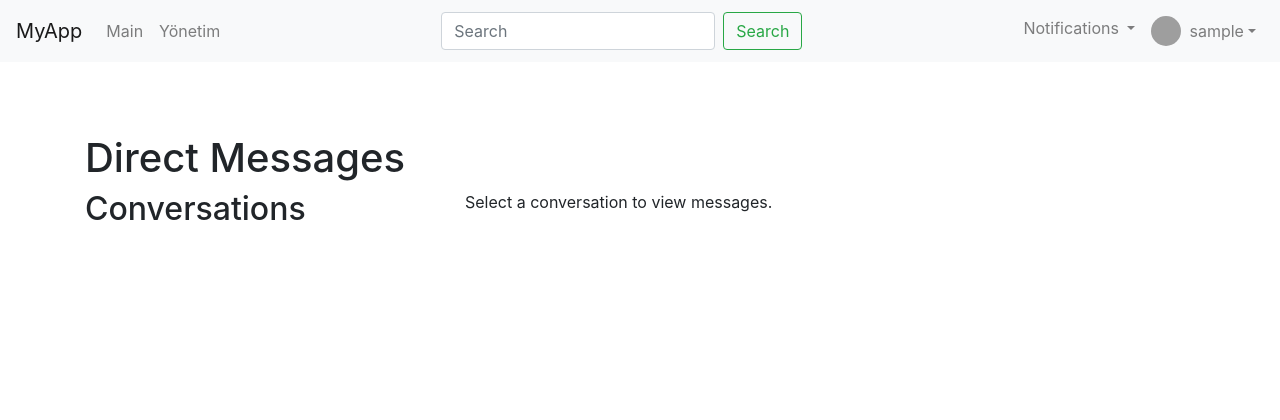
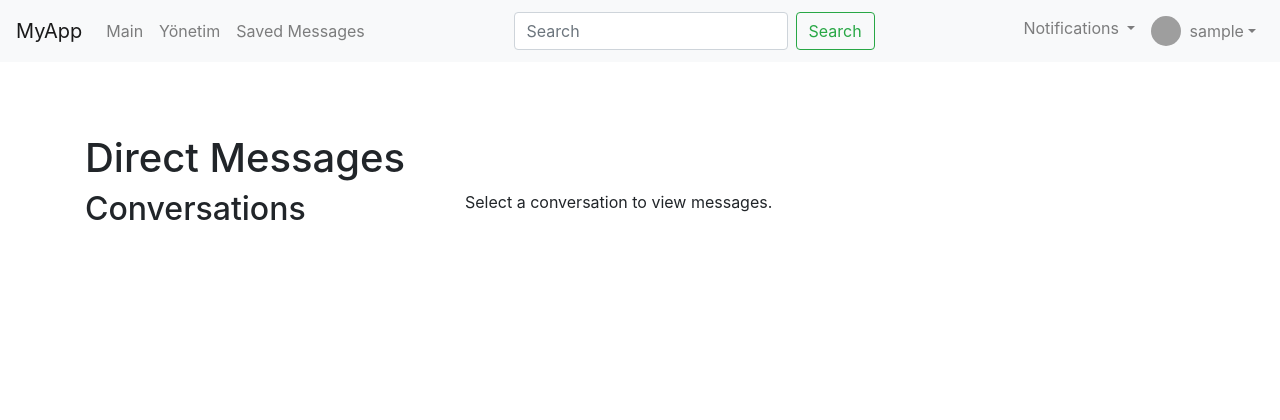
Before and after one commit to Timujaponya/ChatSite-Db-Project, a Flask app: page /direct_messages in a window 1280 px wide. Shown: the top 420 px of the page. Run offline with Flask 3, Linux system fonts and the light colour scheme; the visitor is signed in with stand-in values (Sample User, id 1); data that the repository does not hold is empty; some libraries are stand-ins or nearby versions; grey boxes are pictures that could not be loaded.

Commit message:
save message
save message

```diff
--- a/app.py
+++ b/app.py
@@ -1,6 +1,6 @@
 from flask import Flask, request, redirect, url_for, render_template, flash, session
-from settings import add_user, authenticate_user, update_user, update_password, update_profile_picture, get_user_id_by_username, get_user_profile, update_user_description
-from message_operations import add_message, list_all_messages_with_usernames, like_message, unlike_message, add_server, list_servers, delete_server, update_server, delete_message, add_dm, list_dms, delete_dm, list_dm_conversations
+from settings import add_user, authenticate_user, get_user_id_by_username, get_user_profile, update_password, update_profile_picture, update_user, update_user_description
+from message_operations import list_saved_messages, save_message, add_message, list_all_messages_with_usernames, like_message, unlike_message, add_server, list_servers, delete_server, update_server, delete_message, add_dm, list_dms, delete_dm, list_dm_conversations
 from user_operations import list_users, follow_user, unfollow_user, get_followers_count, block_user, unblock_user, is_user_blocked
 from db_utils import execute_query
 import os
@@ -86,11 +86,11 @@ def update_user_info():
     new_username = request.form['username']
     new_email = request.form['email']
     new_description = request.form['description']
-    new_role = request.form.get('role', session['role'])  # Kullanıcının rolünü değiştirmesine izin vermeyin
+    new_role = request.form.get('role', session['role'])  # Do not allow changing the user's role
     user_id = get_user_id_by_username(session['username'])
     if user_id and new_username and new_email:
         if session['role'] != 'admin':
-            new_role = session['role']  # Admin olmayan kullanıcıların rolünü değiştirmesine izin vermeyin
+            new_role = session['role']  # Do not allow non-admin users to change their role
         update_user(user_id, new_username, new_email, new_role, new_description)
         session['username'] = new_username  # Update session username
         session['role'] = new_role  # Update session role
@@ -142,8 +142,8 @@ def follow(user_id):
     flash('You are now following this user!', 'success')
     return redirect(url_for('profile', username=request.form['username']))
 
-@app.route('/unfollow/<int:user_id>', methods=['POST'])
-def unfollow(user_id):
+@app.route('/unfollow_user/<int:user_id>', methods=['POST'])
+def unfollow_user_route(user_id):
     if 'username' not in session:
         return redirect(url_for('login'))
     follower_id = get_user_id_by_username(session['username'])
@@ -253,9 +253,9 @@ def delete_server_route():
         flash('You do not have permission to perform this action.', 'danger')
         return redirect(url_for('main'))
     server_id = request.form['server_id']
-    print(f"Deleting server with ID: {server_id}")  # Hata ayıklama için log ekleyin
+    print(f"Deleting server with ID: {server_id}")  # Add log for debugging
     result = delete_server(server_id)
-    print(f"Delete result: {result}")  # Hata ayıklama için log ekleyin
+    print(f"Delete result: {result}")  # Add log for debugging
     flash('Server deleted successfully!', 'success')
     return redirect(url_for('main'))
 
@@ -280,11 +280,11 @@ def delete_message_route():
     server_id = request.form['server_id']
     user_id = get_user_id_by_username(session['username'])
 
-    # Mesajın yazarı olup olmadığını kontrol et
+    # Check if the user is the author of the message
     message_author_id = execute_query('get_message_author', (message_id,), fetch_one=True)
 
     if message_author_id and message_author_id[0] == user_id:
-        print(f"Deleting message with ID: {message_id}")  # Hata ayıklama için log ekleyin
+        print(f"Deleting message with ID: {message_id}")  # Add log for debugging
         result = delete_message(message_id)
         print(f"Delete result: {result}")  # Hata ayıklama için log ekleyin
         if result is None:
@@ -333,18 +333,18 @@ def update_user_role():
     user_id = request.form['user_id']
     new_role = request.form['role']
 
-    # Hedef kullanıcının mevcut rolünü al
+    # Get the current role of the target user
     target_user_profile = get_user_profile(user_id)
-    target_user_role = target_user_profile[4]  # Rol bilgisi 5. sütunda
+    target_user_role = target_user_profile[4]  # Role information is in the 5th column
 
-    # Eğer hedef kullanıcı admin ise, rol değişikliğine izin verme
+    # If the target user is an admin, do not allow role change
     if target_user_role == 'admin':
         flash('You cannot change the role of another admin.', 'danger')
         return redirect(url_for('admin'))
 
     update_user(user_id, role=new_role)
 
-    # Eğer güncellenen kullanıcı oturum açmış kullanıcı ise, oturumdaki rol bilgisini güncelle
+    # If the updated user is the logged-in user, update the role information in the session
     if user_id == get_user_id_by_username(session['username']):
         session['role'] = new_role
 
@@ -425,5 +425,24 @@ def notification_redirect(notification_id):
         flash('Notification not found.', 'danger')
         return redirect(url_for('notifications'))
 
+@app.route('/save_message', methods=['POST'])
+def save_message_route():
+    if 'username' not in session:
+        return redirect(url_for('login'))
+    user_id = get_user_id_by_username(session['username'])
+    message_id = request.form['message_id']
+    save_message(user_id, message_id)
+    flash('Message saved successfully!', 'success')
+    return redirect(request.referrer)
+
+@app.route('/saved_messages')
+def saved_messages():
+    if 'username' not in session:
+        return redirect(url_for('login'))
+    user_id = get_user_id_by_username(session['username'])
+    saved_messages = list_saved_messages(user_id)
+    notifications = get_notifications(user_id)
+    return render_template('saved_messages.html', saved_messages=saved_messages, notifications=notifications)
+
 if __name__ == '__main__':
     app.run(debug=True)
--- a/message_operations.py
+++ b/message_operations.py
@@ -69,3 +69,9 @@ def list_dm_conversations(user_id):
 
 def delete_dm(dm_id):
     return execute_query('delete_dm', (dm_id,))
+
+def save_message(user_id, message_id):
+    return execute_query('save_message', (user_id, message_id))
+
+def list_saved_messages(user_id):
+    return execute_query('select_saved_messages', (user_id,), fetch_all=True)
--- a/sql_queries.py
+++ b/sql_queries.py
@@ -87,4 +87,14 @@ QUERIES = {
     'block_user': "INSERT INTO BlockedUsers (blocker_id, blocked_id) VALUES (%s, %s);",
     'unblock_user': "DELETE FROM BlockedUsers WHERE blocker_id = %s AND blocked_id = %s;",
     'is_user_blocked': "SELECT 1 FROM BlockedUsers WHERE blocker_id = %s AND blocked_id = %s;",
+
+    # Saved Messages
+    'save_message': "INSERT INTO SavedMessages (user_id, message_id) VALUES (%s, %s);",
+    'select_saved_messages': """
+        SELECT Messages.content, Users.username, Messages.created_at
+        FROM SavedMessages
+        JOIN Messages ON SavedMessages.message_id = Messages.message_id
+        JOIN Users ON Messages.user_id = Users.user_id
+        WHERE SavedMessages.user_id = %s;
+    """,
 }
--- a/templates/base.html
+++ b/templates/base.html
@@ -48,6 +48,9 @@
                             <a class="nav-link" href="{{ url_for('admin') }}">Yönetim</a>
                         </li>
                     {% endif %}
+                    <li class="nav-item">
+                        <a class="nav-link" href="{{ url_for('saved_messages') }}">Saved Messages</a>
+                    </li>
                 {% endif %}
             </ul>
             {% if 'username' in session %}
--- a/templates/profile.html
+++ b/templates/profile.html
@@ -25,7 +25,7 @@
                         <input type="hidden" name="username" value="{{ user_profile[1] }}">
                         <button type="submit" class="btn btn-primary">Follow</button>
                     </form>
-                    <form method="post" action="{{ url_for('unfollow', user_id=user_profile[0]) }}">
+                    <form method="post" action="{{ url_for('unfollow_user_route', user_id=user_profile[0]) }}">
                         <input type="hidden" name="username" value="{{ user_profile[1] }}">
                         <button type="submit" class="btn btn-secondary">Unfollow</button>
                     </form>
--- a/templates/server.html
+++ b/templates/server.html
@@ -48,6 +48,10 @@
                                         <img src="{{ url_for('static', filename='profile_pictures/' ~ (message[3] if message[3] else 'default.png')) }}" class="rounded-circle ml-2" width="30" height="30" alt="Profile Picture">
                                     {% endif %}
                                 </div>
+                                <form method="post" action="{{ url_for('save_message_route') }}" class="d-inline ml-2">
+                                    <input type="hidden" name="message_id" value="{{ message[4] }}">
+                                    <button type="submit" class="btn btn-secondary btn-sm">Save</button>
+                                </form>
                                 {% if session['role'] == 'admin' or message[2] == user_id %}
                                     <form method="post" action="{{ url_for('delete_message_route') }}" class="d-inline ml-2">
                                         <input type="hidden" name="message_id" value="{{ message[4] }}">
```
Also changed, not shown: templates/saved_messages.html (added, +15 -0 lines).
